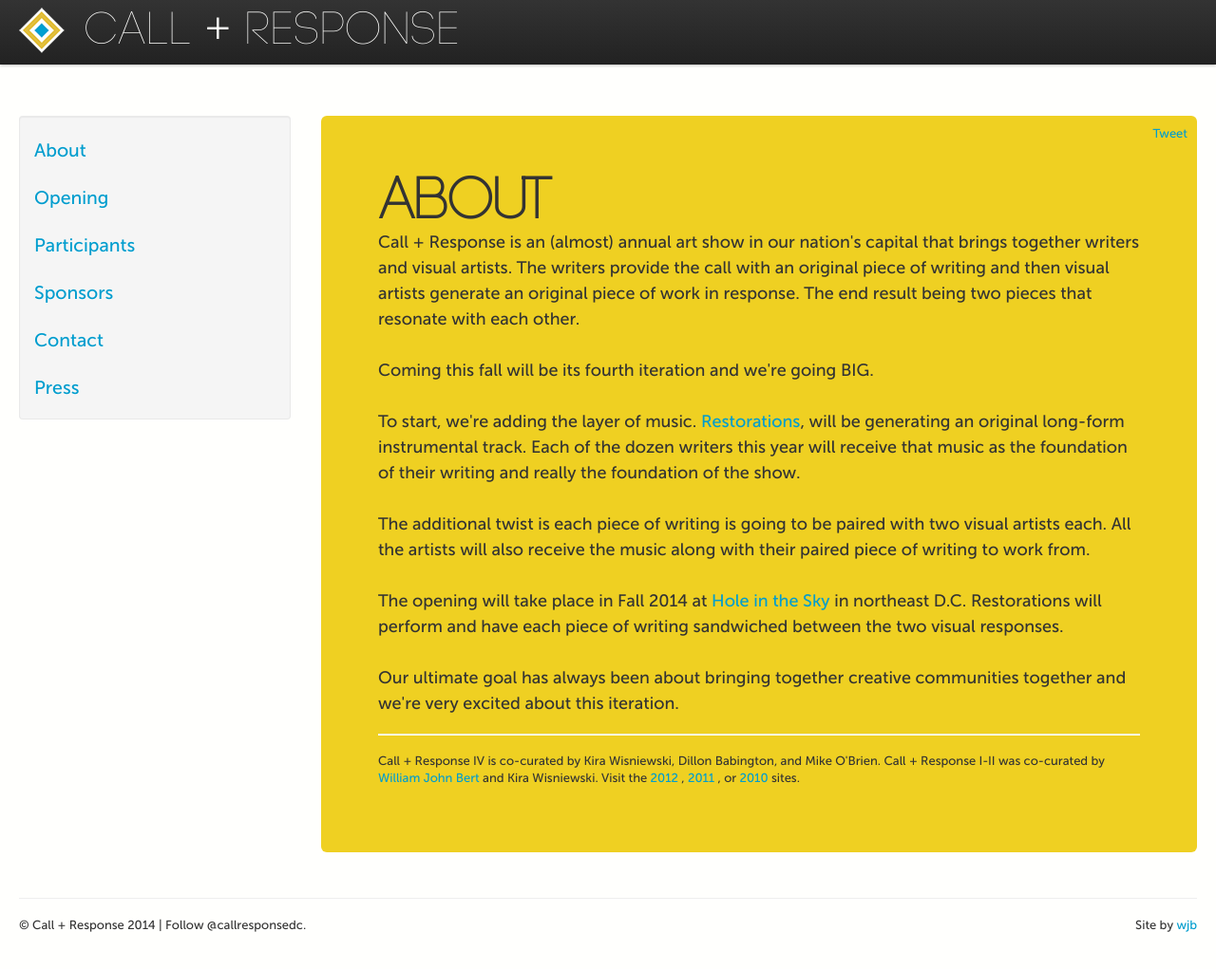
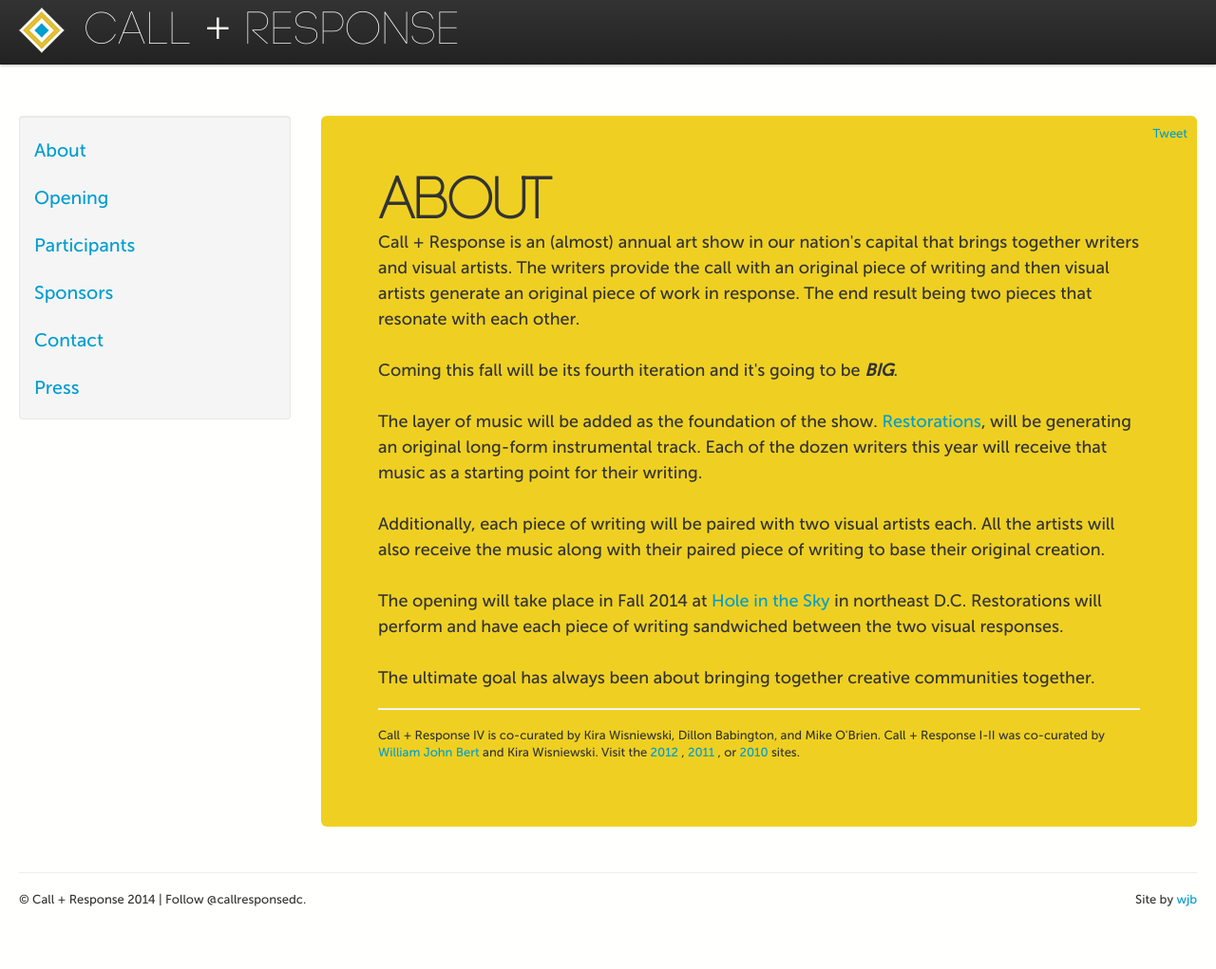
Before and after one commit to callandresponsedc/callandresponsedc, a Jekyll site: the page built from about/index.html, in a window 1280 px wide and 1033 px high. Shown: the top 1021 px of the window at 95% size. Built offline with Jekyll 4.4.1, drawn with Linux system fonts in a browser that asks for light colours; Markdown is read by kramdown in place of the engine named in the settings; comment, search, counter and statistics services are not loaded.

Commit message:
Update index.html

```diff
--- a/about/index.html
+++ b/about/index.html
@@ -8,15 +8,15 @@ title: About
 <p>
   Call + Response is an (almost) annual art show in our nation's capital that brings together writers and visual artists. The writers provide the call with an original piece of writing and then visual artists generate an original piece of work in response. The end result being two pieces that resonate with each other.
   <br/><br/>
-Coming this fall will be its fourth iteration and we're going BIG.
+Coming this fall will be its fourth iteration and it's going to be <b><I>BIG</I></b>.
  <br/><br/>
-To start, we're adding the layer of music. <a href="http://restorations.bandcamp.com/">Restorations</a>, will be generating an original long-form instrumental track. Each of the dozen writers this year will receive that music as the foundation of their writing and really the foundation of the show.
+The layer of music will be added as the foundation of the show. <a href="http://restorations.bandcamp.com/">Restorations</a>, will be generating an original long-form instrumental track. Each of the dozen writers this year will receive that music as a starting point for their writing.
  <br/><br/>
-The additional twist is each piece of writing is going to be paired with two visual artists each. All the artists will also receive the music along with their paired piece of writing to work from.
+Additionally, each piece of writing will be paired with two visual artists each. All the artists will also receive the music along with their paired piece of writing to base their original creation.
  <br/><br/>
 The opening will take place in Fall 2014 at <a href="http://www.holeintheskydc.com/">Hole in the Sky</a> in northeast D.C. Restorations will perform and have each piece of writing sandwiched between the two visual responses.
 <br/><br/>
-Our ultimate goal has always been about bringing together creative communities together and we're very excited about this iteration.
+The ultimate goal has always been about bringing together creative communities together.
 
 </p>
 <p><hr>
```
